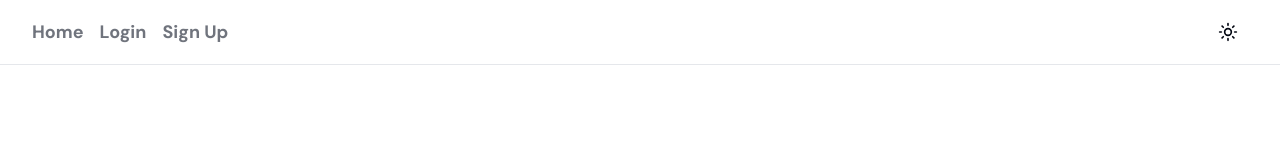
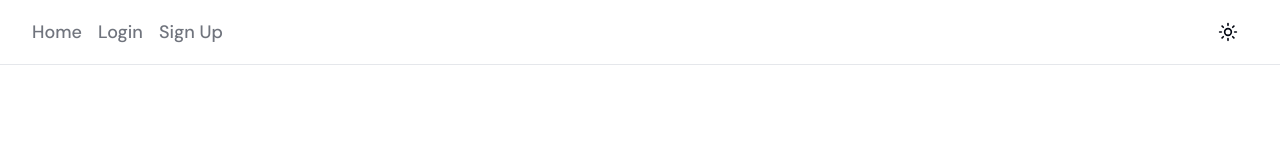
Before and after one commit to caffeineeee/url-shortener, a Next.js app: page / in a window 1280 px wide. Shown: the top 159 px of the page. Built offline with nearby package versions, Linux system fonts and the light colour scheme.

Commit message:
Update site-header

```diff
--- a/src/components/layouts/site-header.tsx
+++ b/src/components/layouts/site-header.tsx
@@ -6,7 +6,7 @@ import { ThemeToggle } from "./theme-toggle";
 export function SiteHeader() {
 	return (
 		<header className="sticky top-0 z-50 w-full border-b bg-background">
-			<div className="container flex h-16 items-center font-bold text-lg">
+			<div className="container flex h-16 items-center font-medium text-lg">
 				<span className="space-x-4">
 					<a href="/" className={cn("text-primary/60 hover:text-primary")}>
 						Home
```
